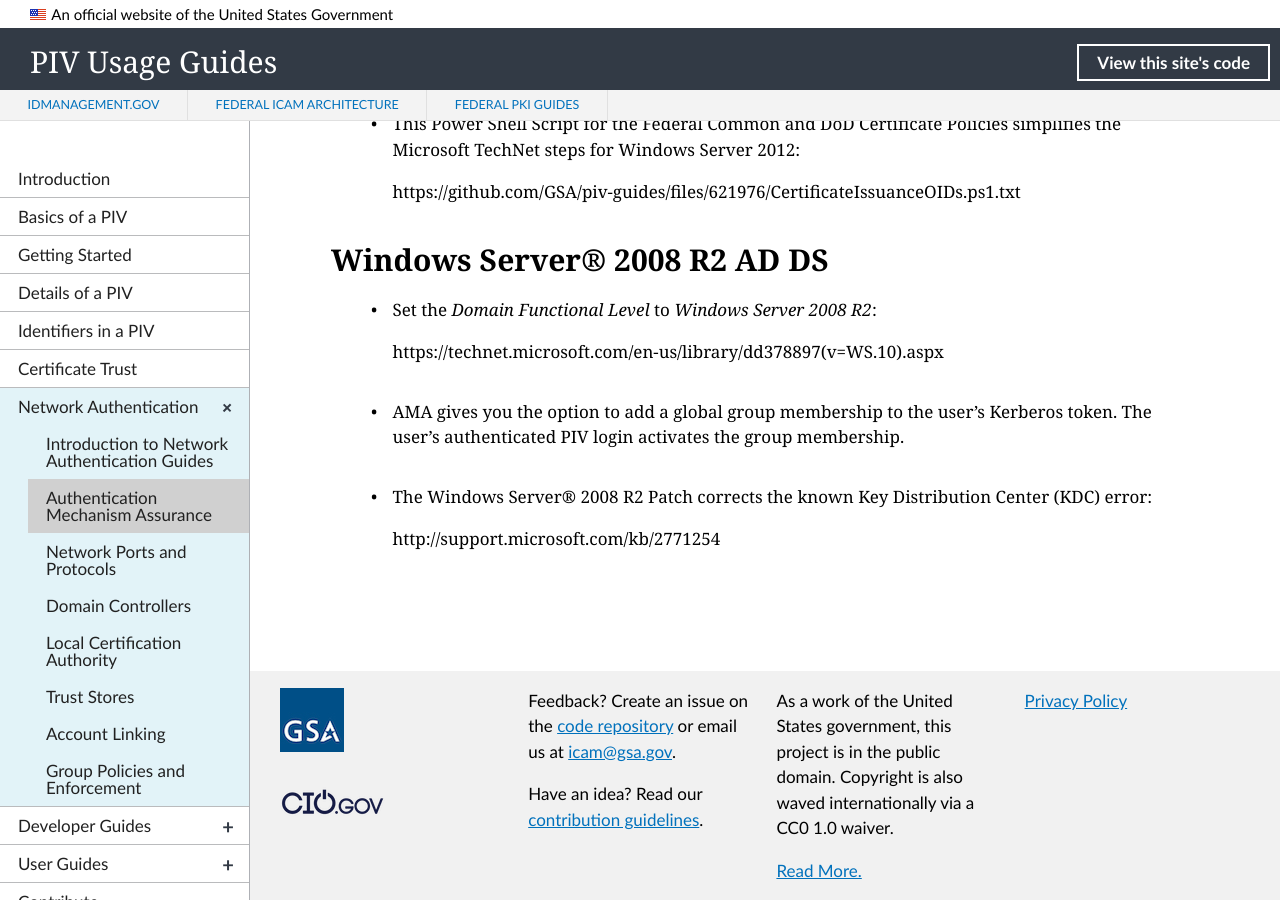
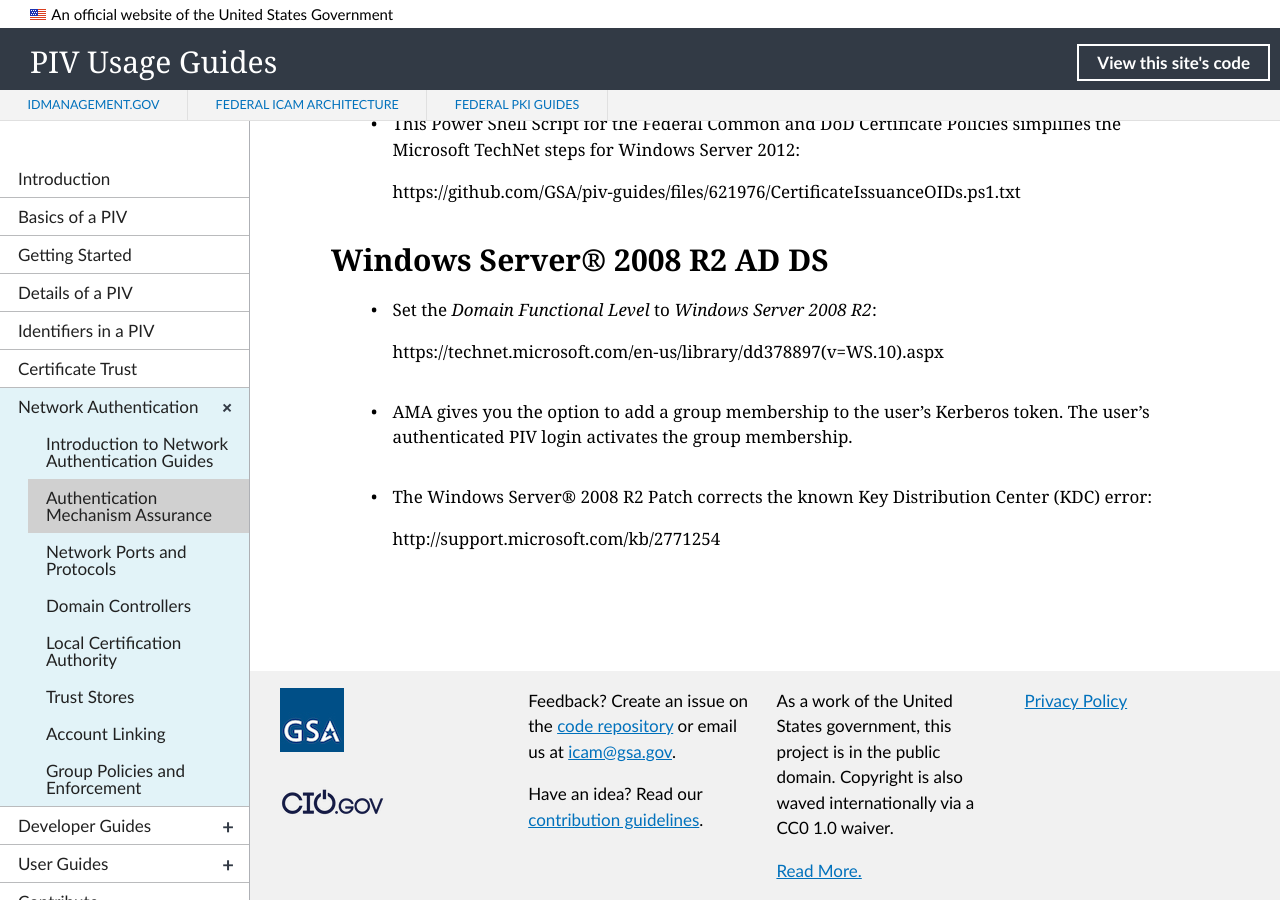
Before and after one commit to GSA/piv-guides, a Jekyll site: the page built from _networkconfig/10_AMA.md, in a window 1280 px wide and 900 px high, scrolled down 645 px. Built offline with Jekyll 4.4.1, drawn with Linux system fonts in a browser that asks for light colours; nearby versions of some CDN libraries.

Commit message:
Update 10_AMA.md

```diff
--- a/_networkconfig/10_AMA.md
+++ b/_networkconfig/10_AMA.md
@@ -29,7 +29,7 @@
 
     https://technet.microsoft.com/en-us/library/dd378897(v=WS.10).aspx
 
-* AMA gives you the option to add a global group membership to the user’s Kerberos token. The user’s authenticated PIV login activates the group membership. <!--Is there a difference between a group membership and a global group membership?-->
+* AMA gives you the option to add a group membership to the user’s Kerberos token. The user’s authenticated PIV login activates the group membership.
 
 * The Windows Server® 2008 R2 Patch corrects the known Key Distribution Center (KDC) error:
 
```
